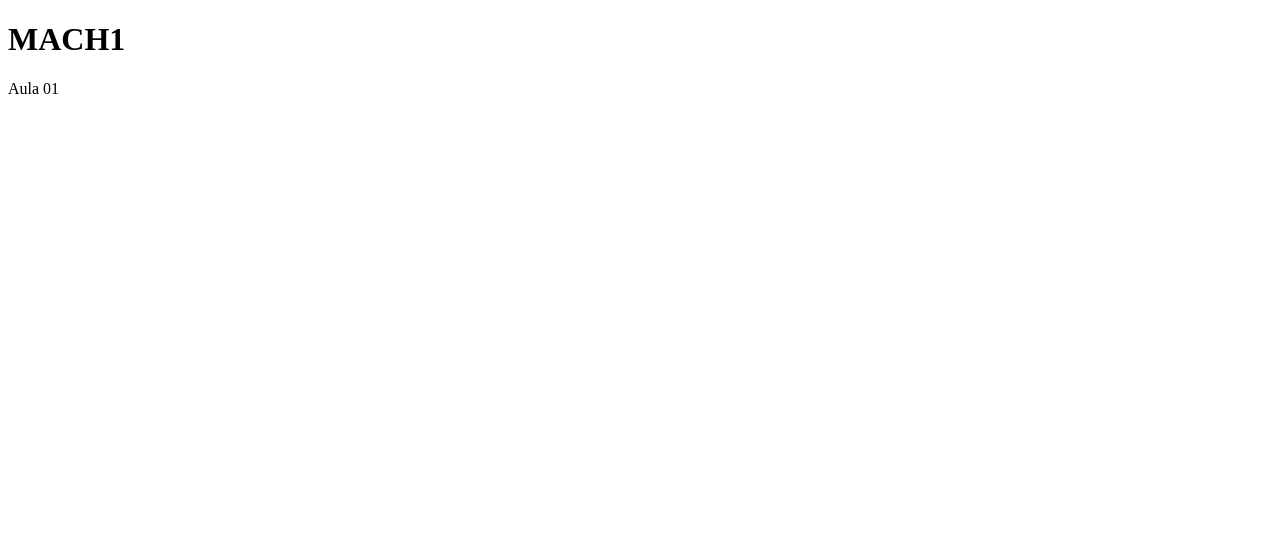
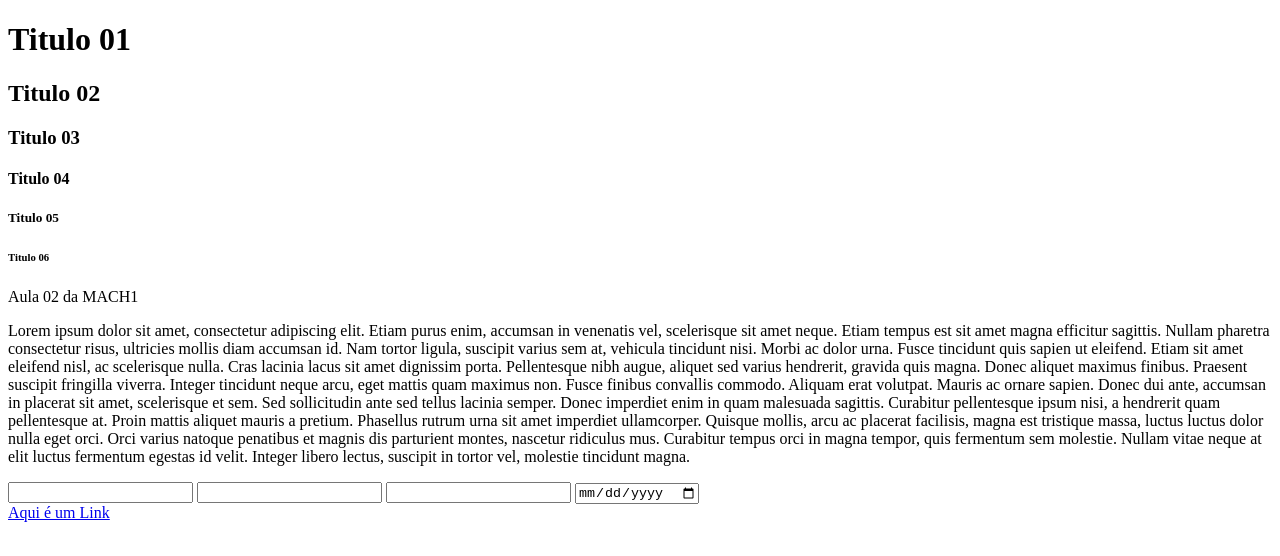
Before and after one commit to Cheeeesyy/aula_de_git_1, a plain HTML site: page Modulo2/Aula1/index.html in a window 1280 px wide. Drawn offline with Linux system fonts and the light colour scheme.

Commit message:
aula 2 modulo 2

```diff
--- a/Modulo2/Aula1/index.html
+++ b/Modulo2/Aula1/index.html
@@ -7,7 +7,24 @@
     <title>Gabriel</title>
 </head>
 <body>
-    <h1>MACH1</h1>
-    <p>Aula 01</p>
+    <h1>Titulo 01</h1>
+    <h2>Titulo 02</h2>
+    <h3>Titulo 03</h3>
+    <h4>Titulo 04</h4>
+    <h5>Titulo 05</h5>
+    <h6>Titulo 06</h6>
+
+    <p>Aula 02 da MACH1</p>
+
+<div>
+    <p>Lorem ipsum dolor sit amet, consectetur adipiscing elit. Etiam purus enim, accumsan in venenatis vel, scelerisque sit amet neque. Etiam tempus est sit amet magna efficitur sagittis. Nullam pharetra consectetur risus, ultricies mollis diam accumsan id. Nam tortor ligula, suscipit varius sem at, vehicula tincidunt nisi. Morbi ac dolor urna. Fusce tincidunt quis sapien ut eleifend. Etiam sit amet eleifend nisl, ac scelerisque nulla. Cras lacinia lacus sit amet dignissim porta. Pellentesque nibh augue, aliquet sed varius hendrerit, gravida quis magna. Donec aliquet maximus finibus. Praesent suscipit fringilla viverra. Integer tincidunt neque arcu, eget mattis quam maximus non. Fusce finibus convallis commodo. Aliquam erat volutpat. Mauris ac ornare sapien. Donec dui ante, accumsan in placerat sit amet, scelerisque et sem. Sed sollicitudin ante sed tellus lacinia semper. Donec imperdiet enim in quam malesuada sagittis. Curabitur pellentesque ipsum nisi, a hendrerit quam pellentesque at. Proin mattis aliquet mauris a pretium. Phasellus rutrum urna sit amet imperdiet ullamcorper. Quisque mollis, arcu ac placerat facilisis, magna est tristique massa, luctus luctus dolor nulla eget orci. Orci varius natoque penatibus et magnis dis parturient montes, nascetur ridiculus mus. Curabitur tempus orci in magna tempor, quis fermentum sem molestie. Nullam vitae neque at elit luctus fermentum egestas id velit. Integer libero lectus, suscipit in tortor vel, molestie tincidunt magna.</p>
+
+    <input type="number"/>
+    <input type="text"/>
+    <input type="password"/>
+    <input type="date"/>
+</div>
+
+    <a href="https://classroom.google.com/u/0/c/NDg3Nzg3MDM2MTEw" target="_blank">Aqui é um Link</a>
 </body>
 </html>
```
